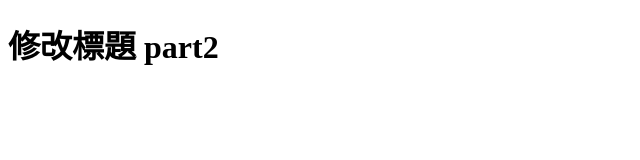
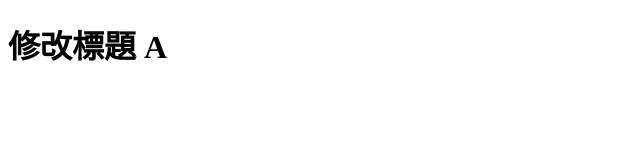
Before and after one commit to sammy1208/react-work-git03, a plain HTML site: page index.html in a window 1280 px wide. Shown: the whole page, without its empty margins (0-640 px from the left). Drawn offline with Linux system fonts and the light colour scheme.

Commit message:
修改 h1 文字，增加 A 資訊

```diff
--- a/index.html
+++ b/index.html
@@ -6,6 +6,6 @@
     <title>再次修改 title</title>
 </head>
 <body>
-    <h1>修改標題 part2</h1>
+    <h1>修改標題 A</h1>
 </body>
 </html>
```
